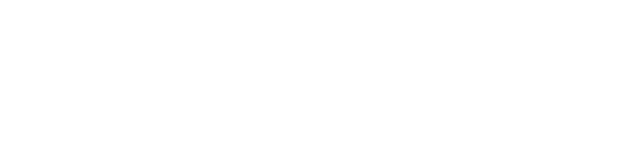
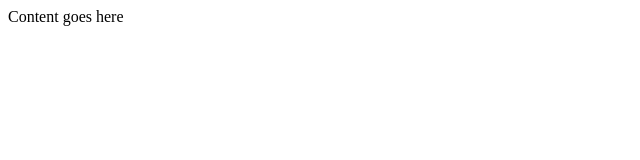
Before and after one commit to acski/uploads, a plain HTML site: page index.html in a window 1280 px wide. Shown: the whole page, without its empty margins (0-640 px from the left). Drawn offline with Linux system fonts and the light colour scheme.

Commit message:
Add files via upload

```diff
--- a/index.html
+++ b/index.html
@@ -8,7 +8,7 @@
 
 <body>
 
-
+Content goes here
 
 
 
```
